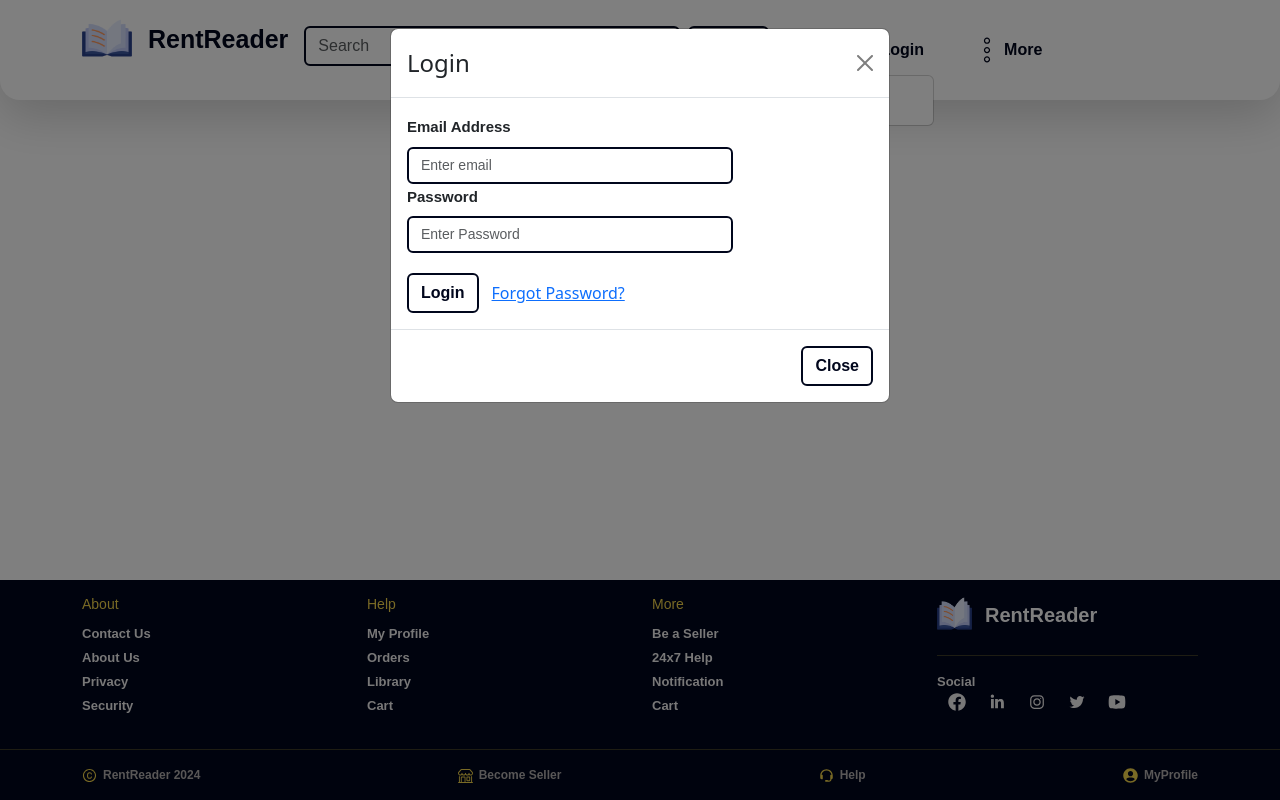
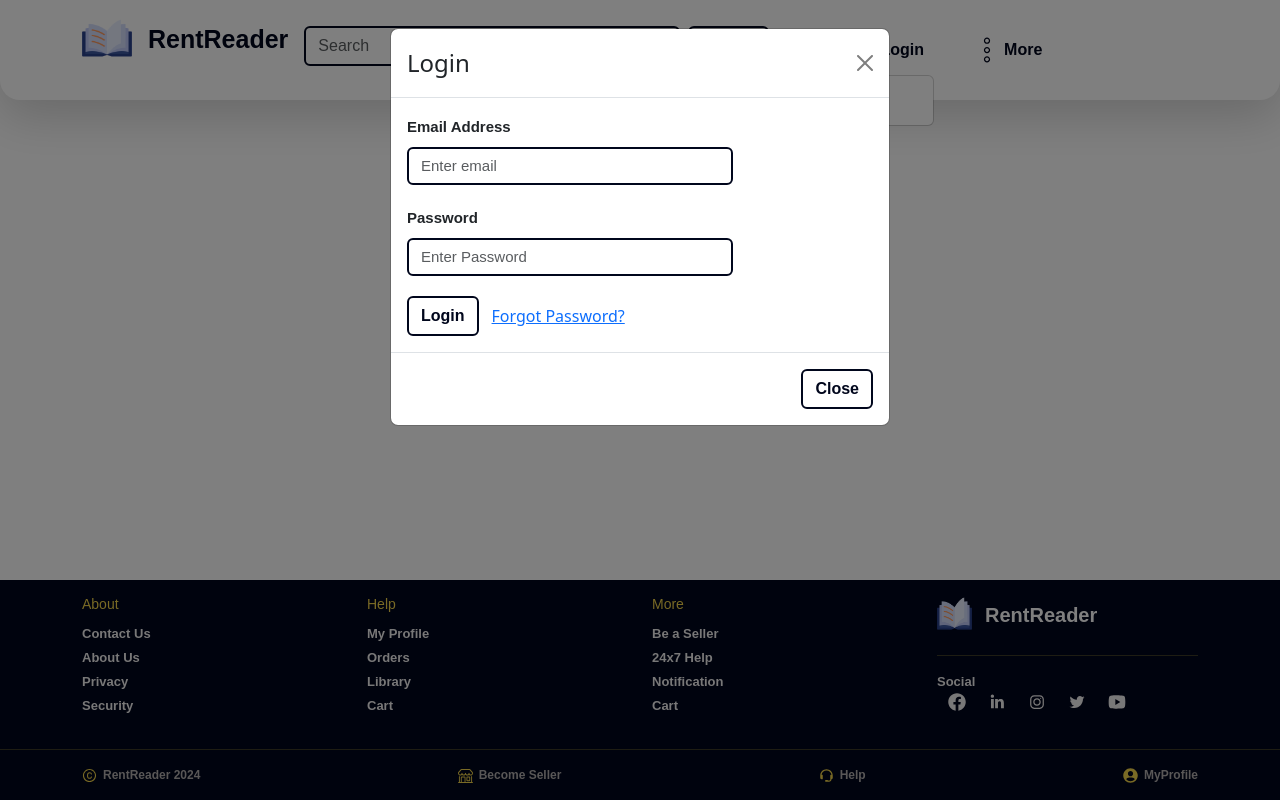
Before and after one commit to Adarshkumar007/Ebook-Rental-App, a React (Create React App) app in the folder client/: page /seller in a window 1280 px wide. Both pictures are taken after a click on the button "Login". Built offline with nearby package versions, Linux system fonts and the light colour scheme.

Commit message:
margin gap

```diff
--- a/client/src/components/Login.jsx
+++ b/client/src/components/Login.jsx
@@ -8,7 +8,7 @@ import OTPForm from "./OTPForm";
 import MyInput from "./MyComponent/MyInput";
 import MyButton from "./MyComponent/MyButton";
 
-const Login = ({userType}) => {
+const Login = ({ userType }) => {
   const dispatch = useDispatch();
   const [email, setEmail] = useState("");
   const [password, setPassword] = useState("");
@@ -17,8 +17,6 @@ const Login = ({userType}) => {
   const OTPerror = useSelector((state) => state.sendOTP.error) || false;
   const otpSent = useSelector((state) => state.sendOTP.otpSent) || "";
 
-
-
   console.log("df", error, "sd", otpSent);
   const handleSubmit = (e) => {
     e.preventDefault();
@@ -26,7 +24,7 @@ const Login = ({userType}) => {
       console.log(email);
       dispatch(sendOTP(email));
     } else {
-      dispatch(login(email, password,userType));
+      dispatch(login(email, password, userType));
     }
   };
 
@@ -34,12 +32,18 @@ const Login = ({userType}) => {
     <>
       {!otpSent && (
         <Form onSubmit={handleSubmit}>
-          {!isForgotPassword && error && <div className="error">{error}</div>}
+          {!isForgotPassword && error && (
+            <div className="error" style={{ color: "red" }}>
+              {error}
+            </div>
+          )}
           {isForgotPassword && OTPerror && (
             <div className="error">Failed to send OTP</div>
           )}
           {isForgotPassword && !otpSent && (
+
             <Form.Group controlId="email">
+              <div style={{ marginBottom: "20px" }}>
               <MyInput
                 type="email"
                 label="Email Address"
@@ -47,7 +51,7 @@ const Login = ({userType}) => {
                 value={email}
                 onChange={(e) => setEmail(e.target.value)} // Update email state
               />
-
+            </div>
               {/* <Form.Label>Email Address</Form.Label>
           <Form.Control type="email" placeholder="Enter email" value={email} onChange={(e) => setEmail(e.target.value)} /> */}
             </Form.Group>
@@ -58,6 +62,7 @@ const Login = ({userType}) => {
           {!isForgotPassword && (
             <>
               <Form.Group controlId="email">
+              <div style={{ marginBottom: "20px" }}>
                 <MyInput
                   type="email"
                   label="Email Address"
@@ -65,6 +70,7 @@ const Login = ({userType}) => {
                   value={email}
                   onChange={(e) => setEmail(e.target.value)} // Update email state
                 />
+                  </div>
                 {/* <Form.Label>Email Address</Form.Label>
             <Form.Control type="email" placeholder="Enter email" value={email} onChange={(e) => setEmail(e.target.value)} /> */}
               </Form.Group>
@@ -97,10 +103,13 @@ const Login = ({userType}) => {
               </Button>
             </>
           )}
+
           {isForgotPassword && !otpSent && (
-            <Button variant="primary" type="submit">
-              Send OTP
-            </Button>
+            <MyButton myval="Send OTP" type="submit"  marginTop={20} />
+
+            // <Button variant="primary" type="submit">
+            //   Send OTP
+            // </Button>
           )}
           {isForgotPassword && (
             <Button variant="link" onClick={() => setIsForgotPassword(false)}>
--- a/client/src/components/MyComponent/MyInput.jsx
+++ b/client/src/components/MyComponent/MyInput.jsx
@@ -14,7 +14,7 @@ const MyInput = ({ type, placeholder, value, onChange,label }) => {
         value={value}
         onChange={onChange}
         style={{
-          fontFamily: '"DM Sans", sans-serif',fontSize: "14px"
+          fontFamily: '"DM Sans", sans-serif',fontSize: "15px",
         }}
       />
     </>
```
